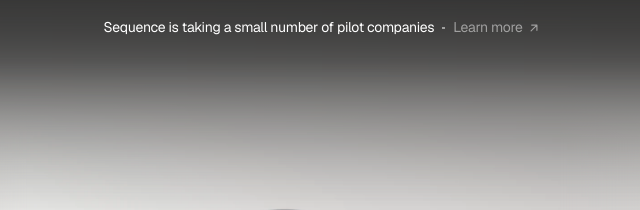
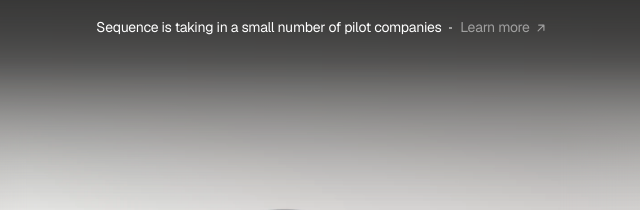
Before and after one commit to emilodman1-prog/sequenceai.co, a plain HTML site: page index.html in a window 1280 px wide. Shown: the top 210 px of the page, 318-958 px from the left. Drawn offline with nearby package versions, Linux system fonts and the light colour scheme.

Commit message:
Pilot line: Sequence is taking in a small number of pilot companies
Co-Authored-By: Claude Opus 5.5 <noreply@anthropic.com>

```diff
--- a/index.html
+++ b/index.html
@@ -31,7 +31,7 @@
   <div class="announce">
     <div class="announce-inner">
       <a class="announce-link t-mono-12 lg-sub" href="#getting-started">
-        Sequence is taking a small number of pilot companies
+        Sequence is taking in a small number of pilot companies
         <span class="announce-more"><span>Learn more <svg viewBox="0 0 24 24" fill="none" stroke="currentColor" stroke-width="2" stroke-linecap="round" stroke-linejoin="round" aria-hidden="true"><path d="M7 17 17 7M8 7h9v9"/></svg></span></span>
       </a>
     </div>
```
